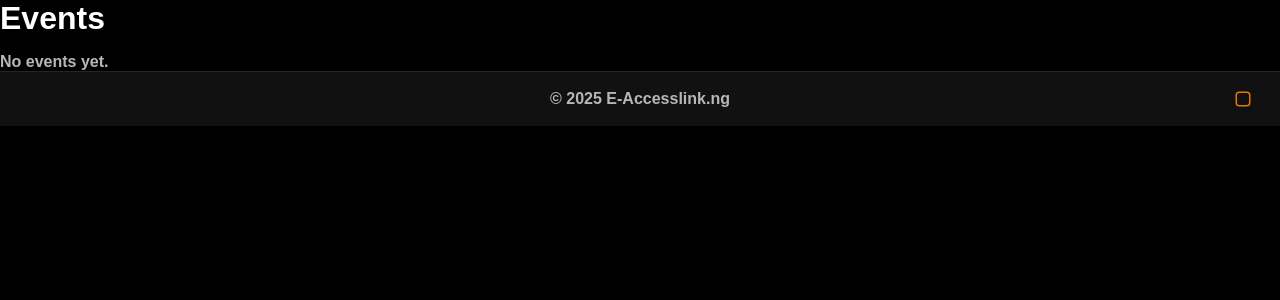
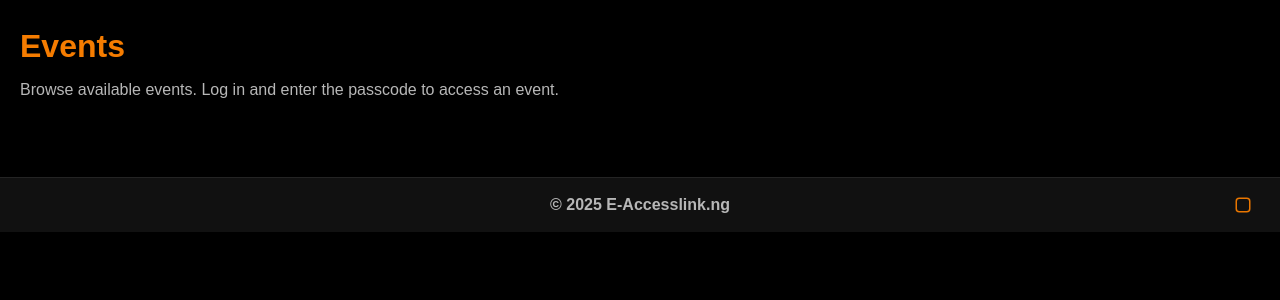
Before and after one commit to Doskijames/Event_Platform, a Flask app: page /events in a window 1280 px wide. Shown: the part 64-364 px from the top of the page. Run offline with Flask 3, Linux system fonts and the light colour scheme; data that the repository does not hold is empty; some libraries are stand-ins or nearby versions.

Commit message:
Update events.html

```diff
--- a/templates/events.html
+++ b/templates/events.html
@@ -1,46 +1,72 @@
 {% extends "base.html" %}
 {% from "_media.html" import media_url %}
+{% block content %}
 
-{% block content %}
-<div class="page-wrap">
-  <div style="display:flex; align-items:center; justify-content:space-between; gap:12px; flex-wrap:wrap;">
-    <h1 style="margin:0;">Events</h1>
+<div class="container">
+  <div class="page-head">
+    <h1>Events</h1>
+    <p class="muted">Browse available events. Log in and enter the passcode to access an event.</p>
+
     {% if user %}
-      <div class="muted" style="font-weight:700;">Signed in as {{ user.email }}</div>
+      <div class="actions-row">
+        <a class="btn" href="{{ url_for('create_event') }}">+ Create Event</a>
+      </div>
     {% endif %}
   </div>
 
-  {% if not events or events|length == 0 %}
-    <div class="card" style="margin-top:16px;">
-      <div class="muted" style="font-weight:800;">No events yet.</div>
+  <div class="events-grid">
+
+    {% if user %}
+      <a class="event-card create-card" href="{{ url_for('create_event') }}">
+        <div class="event-cover create-cover">
+          <div class="create-plus">+</div>
         </div>
+        <div class="event-card-body">
+          <div class="event-card-header">
+            <h3 class="event-title">Create a New Event</h3>
+            <span class="event-pill">NEW</span>
+          </div>
+          <div class="event-meta">
+            <span class="muted">Start your own event container</span>
+          </div>
+          <div class="event-cta">Click to create →</div>
+        </div>
+      </a>
+    {% endif %}
+
+    {% for e in events %}
+      <a class="event-card" href="{{ url_for('event_gate', slug=e.slug) }}">
+        <div class="event-cover">
+          {% if e.cover_image %}
+            <img src="{{ media_url(e['cover_image']) }}" alt="Event hero image">
+
           {% else %}
-    <div class="events-grid" style="margin-top:16px; display:grid; grid-template-columns: repeat(auto-fit, minmax(260px, 1fr)); gap:14px;">
-      {% for event in events %}
-        <a href="{{ url_for('event_gate', slug=event.slug) }}"
-           style="text-decoration:none; color:inherit;">
-          <div class="card" style="overflow:hidden;">
-            <div style="background:#0b0b0b; height:200px; display:flex; align-items:center; justify-content:center;">
-              {% if event.cover_image %}
-                <img src="{{ media_url(event.cover_image) }}"
-                     alt="Event hero image"
-                     style="width:100%; height:100%; object-fit:contain; display:block; background:#0b0b0b;">
-              {% else %}
-                <div class="muted" style="font-weight:900;">No cover image</div>
+            <div class="event-cover-placeholder">No Cover Photo</div>
           {% endif %}
         </div>
 
-            <div style="padding:14px;">
-              <div style="font-weight:900; font-size:1.05rem;">{{ event.name }}</div>
-              <div class="muted" style="margin-top:6px;">
-                <div><strong>Date:</strong> {{ event.date_iso }}</div>
-                <div><strong>Location:</strong> {{ event.location }}</div>
+        <div class="event-card-body">
+          <div class="event-card-header">
+            <h3 class="event-title">{{ e.name }}</h3>
+            <span class="event-pill">LOCKED</span>
           </div>
+
+          <div class="event-meta">
+            <span>{{ e.date_iso }}</span>
+            <span class="dot">•</span>
+            <span>{{ e.location }}</span>
           </div>
+
+          <div class="event-description muted">
+            {{ e.description }}
+          </div>
+
+          <div class="event-cta">Open event →</div>
         </div>
       </a>
     {% endfor %}
+
   </div>
-  {% endif %}
 </div>
+
 {% endblock %}
```
Lines whose indentation alone changed are shown as unchanged.
